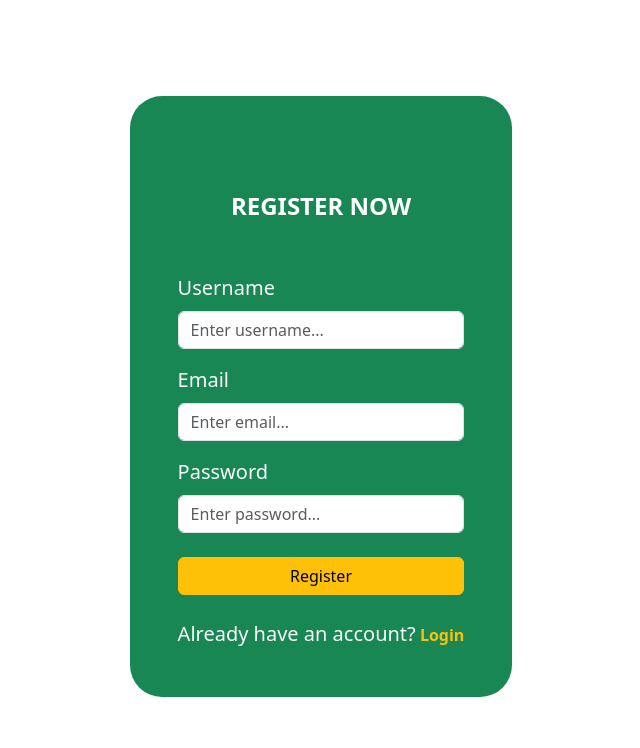
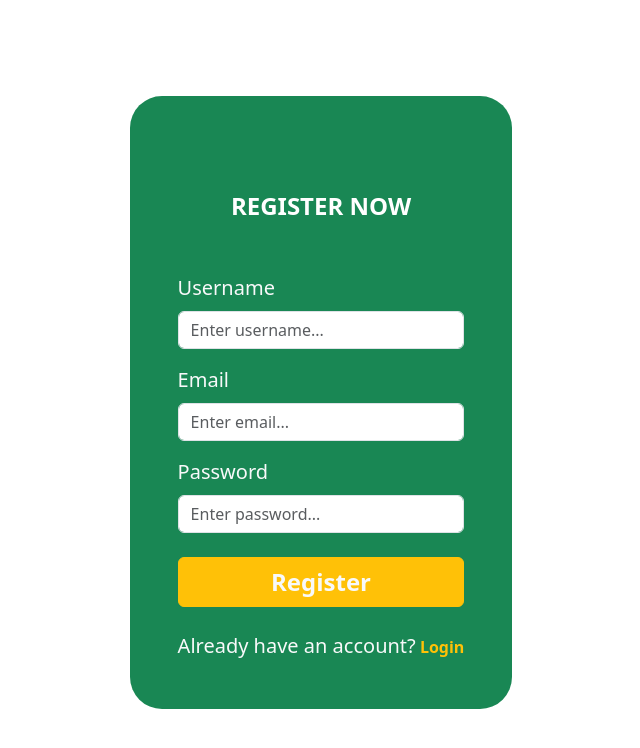
Before and after one commit to Mlindaamani/mern-subscription-app, a React (Vite) app in the folder frontend/: page /register in a window 1280 px wide. Shown: the top 748 px of the page, without its empty margins (319-959 px from the left). Built offline with nearby package versions, Linux system fonts and the light colour scheme; no server answers.

Commit message:
Did something terrible

```diff
--- a/frontend/src/pages/LoginForm.jsx
+++ b/frontend/src/pages/LoginForm.jsx
@@ -55,7 +55,7 @@ export const LoginForm = () => {
 
           <Form.Group className="mb-4">
             <Button
-              className="w-100"
+              className="w-100 text-light fw-bold fs-4"
               type="submit"
               disabled={loading}
               variant="warning"
@@ -68,7 +68,10 @@ export const LoginForm = () => {
             <span className="text-light fs-5 text-medium">
               Don't have an account?{" "}
             </span>{" "}
-            <Link to={"/register"} className="text-warning text-decoration-none fw-bold">
+            <Link
+              to={"/register"}
+              className="text-warning text-decoration-none fw-bold"
+            >
               Register
             </Link>
           </div>
--- a/frontend/src/pages/RegistrationForm.jsx
+++ b/frontend/src/pages/RegistrationForm.jsx
@@ -66,7 +66,7 @@ export const RegistrationForm = () => {
 
           <Form.Group className="mb-4 mt-4">
             <Button
-              className="w-100"
+              className="w-100 fw-bold fs-4 text-light"
               type="submit"
               disabled={loading}
               variant="warning"
```
